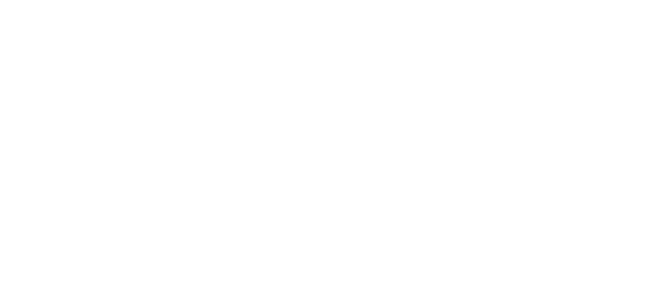
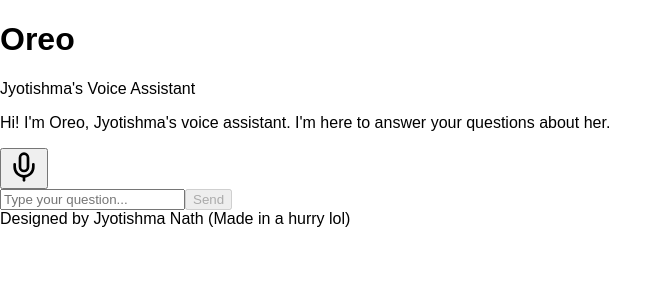
Before and after one commit to Virus6x6b/oreobot__, a React (Vite) app: page / in a window 1280 px wide. Shown: the top 300 px of the page, without its empty margins (0-672 px from the left). Built offline with nearby package versions, Linux system fonts and the light colour scheme.

Commit message:
Update App.jsx

```diff
--- a/src/App.jsx
+++ b/src/App.jsx
@@ -1,6 +1,6 @@
 import React from "react";
-import oreobot from "./oreobot.jsx";
+import OreoVoiceBot from "./oreobot.jsx";
 
 export default function App() {
-  return <oreobot />;
+  return <OreoVoiceBot />;
 }
```
